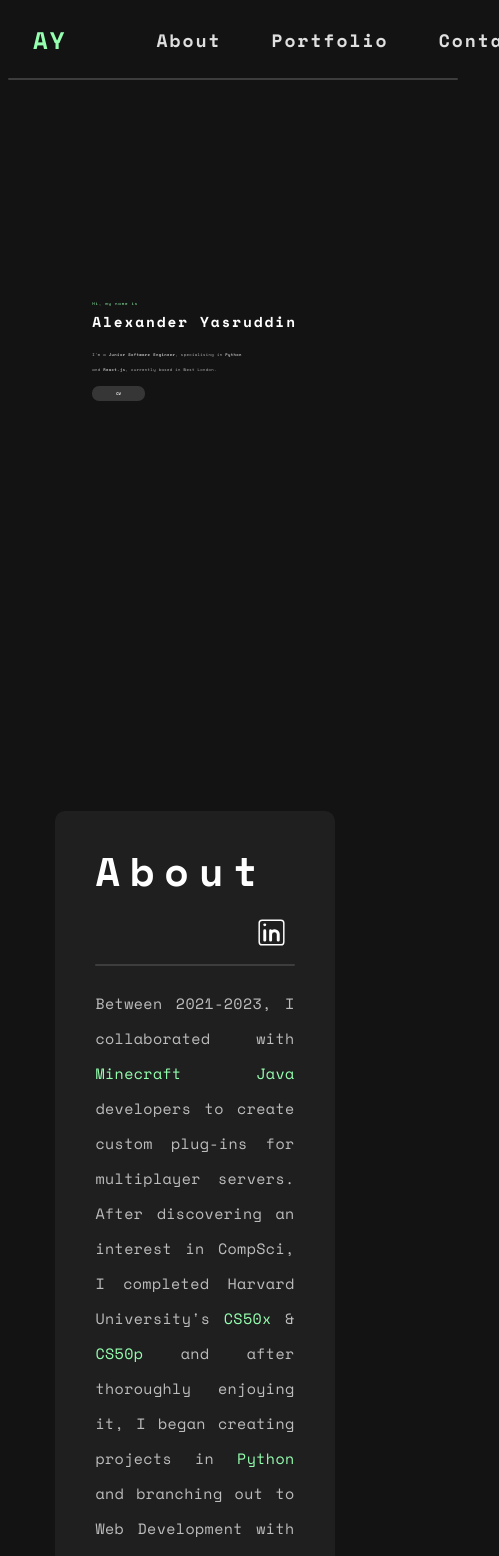
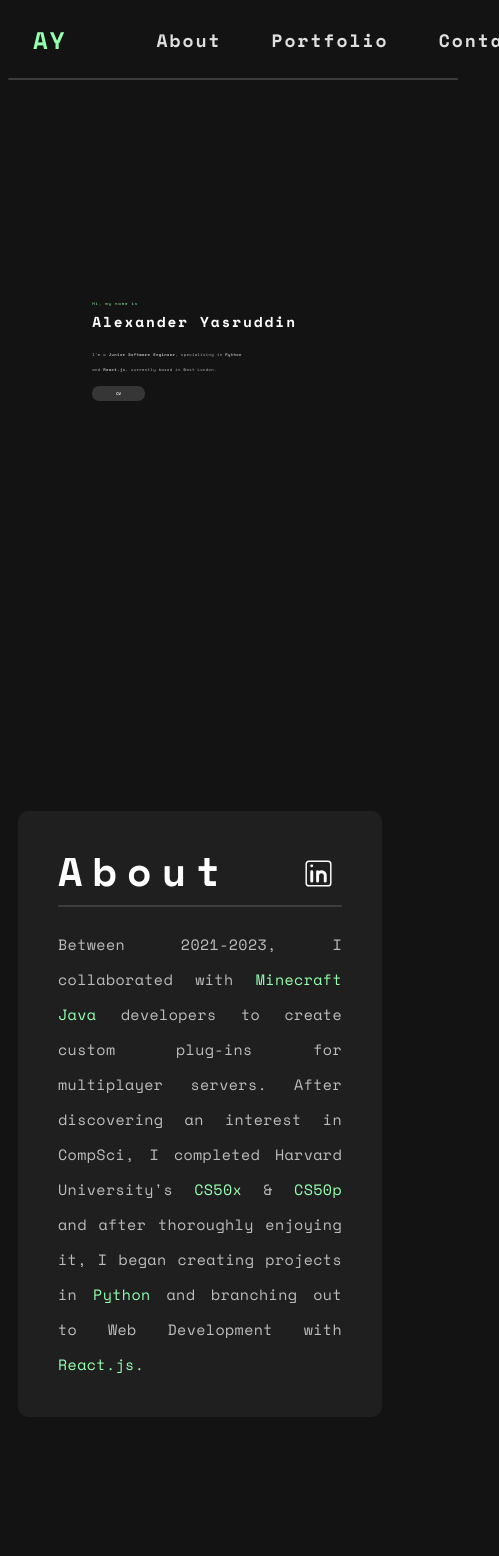
Before and after one commit to xanderyas/portfolio_website, a React (Create React App) app: page / in a window 390 px wide. Shown: the top 1556 px of the page, 499 px wide, since content can reach past the window. Built offline with nearby package versions, Linux system fonts and the light colour scheme.

Commit message:
stretch panels for phone optimisation

```diff
--- a/src/App.css
+++ b/src/App.css
@@ -700,3 +700,32 @@ input, textarea{
   color: rgb(149, 255, 175);
   transition-duration: 0.4s;
 }
+
+@media (max-width: 600px) {
+
+  .about {
+    width: 100%;
+    flex-direction: column;
+  }
+
+  .aboutpage, .aboutpage2 {
+    width: calc(100% - 90px);
+  }
+
+  .portfoliopage {
+    width: 100%;
+  }
+
+  .portfolio-1strow, .portfolio-2ndrow {
+    width: calc(100% - 90px);
+    flex-direction: column;
+  }
+
+  .contactpage {
+    width: 100%;
+  }
+
+  .contactpage2 {
+    width: calc(100% - 90px);
+  }
+}
```
